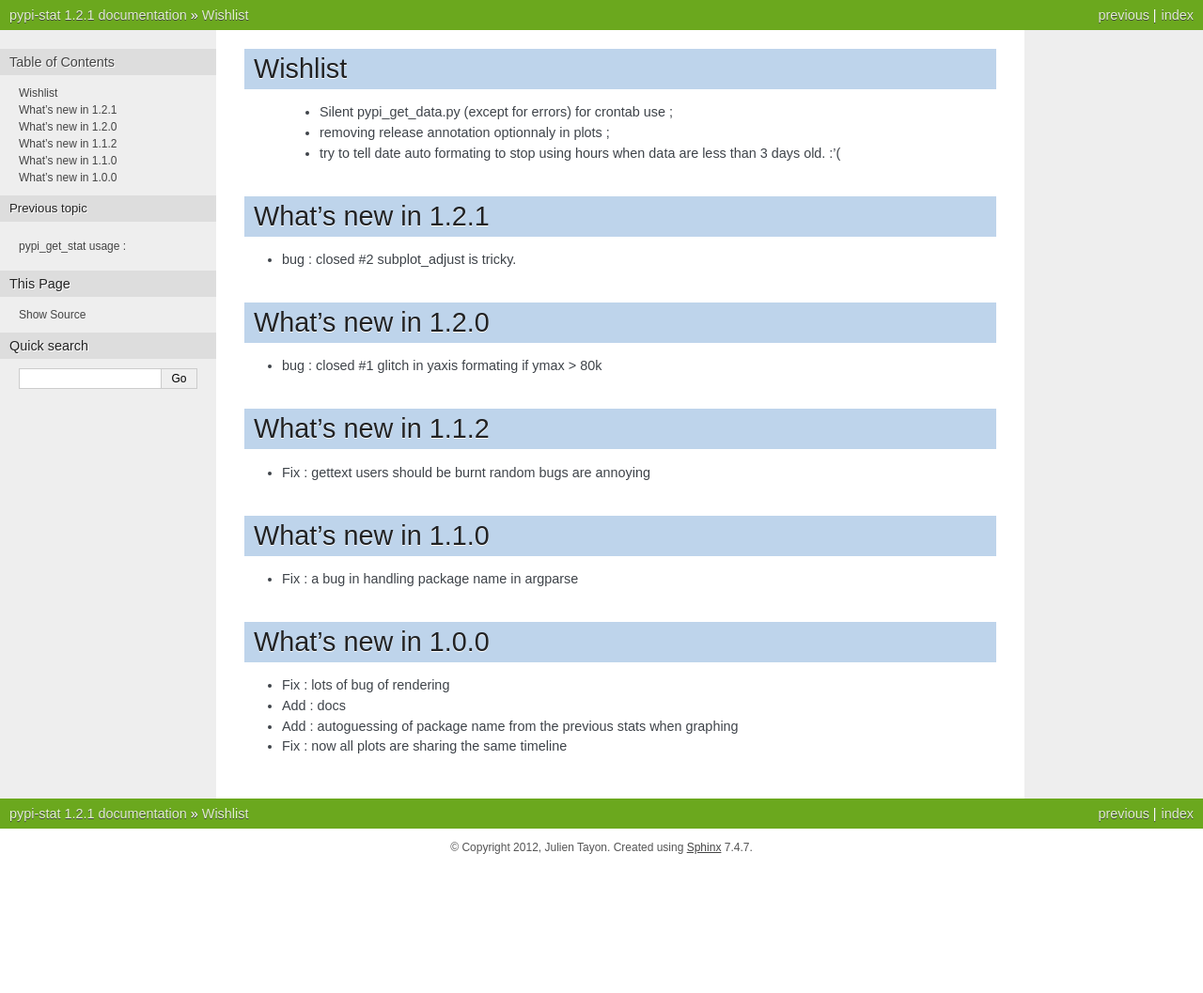
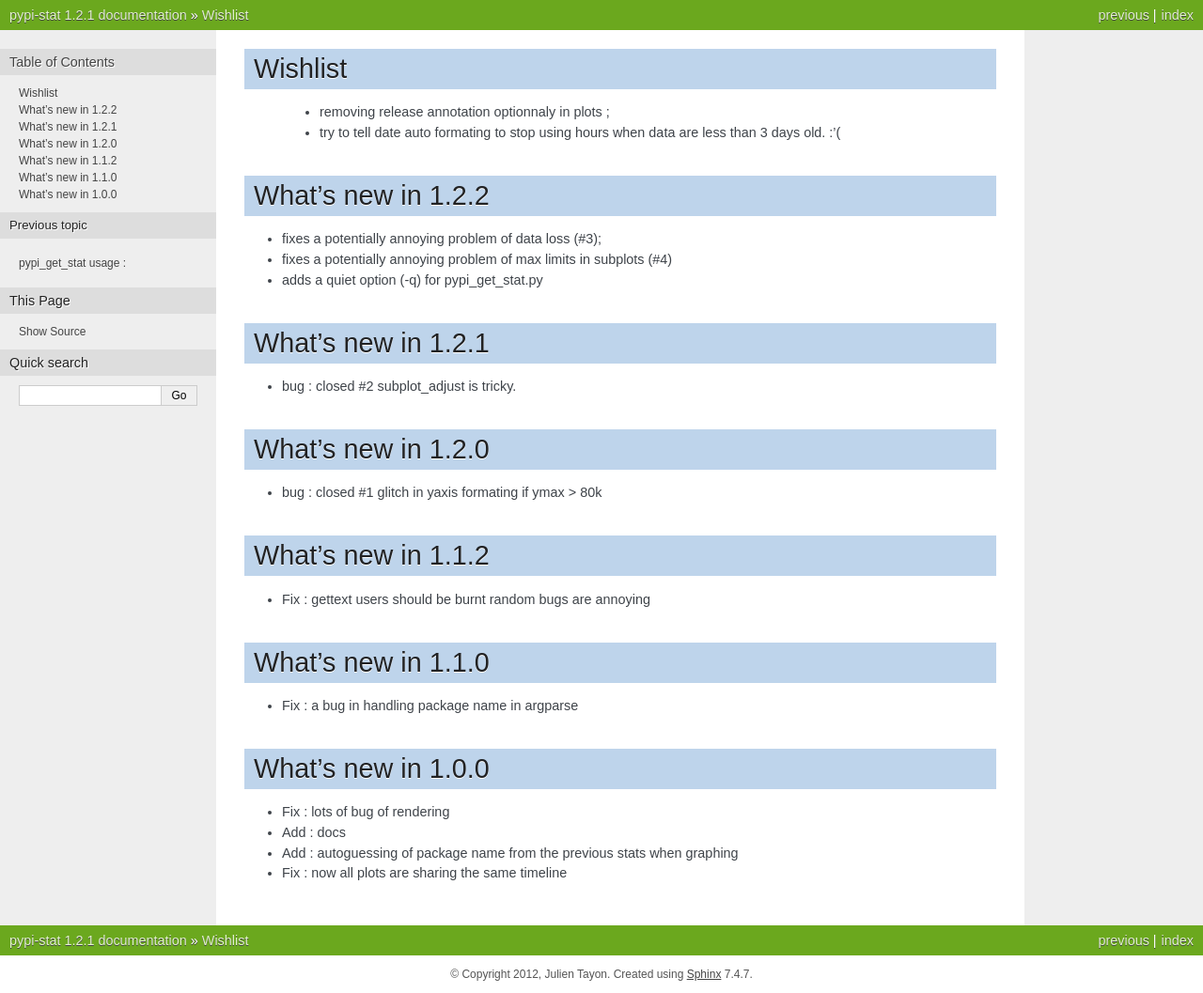
Before and after one commit to jul/pypi-stat, a Sphinx documentation site: the page built from docs/source/new.rst, in a window 1280 px wide. Shown: the whole page at 94% size. Built offline with Sphinx 7.4.7, drawn with Linux system fonts in a browser that asks for light colours; before the commit the page ends 922 px from its top, so only the background shows below that.

Commit message:
new docs

```diff
--- a/docs/source/conf.py
+++ b/docs/source/conf.py
@@ -48,7 +48,7 @@ copyright = u'2012, Julien Tayon'
 # built documents.
 #
 # The short X.Y version.
-version = u'1.2.1'
+version = u'1.2.2'
 # The full version, including alpha/beta/rc tags.
 release = u'1.2.1'
 
--- a/docs/source/installation.rst
+++ b/docs/source/installation.rst
@@ -11,10 +11,10 @@ matplotlib:
 
 Prefered way use your pre build packages. (http://matplotlib.sourceforge.net/users/installing.html).
 
-VectorDict:
------------
+archery
+-------
 
- pip install VectorDict
+ pip install archery
 
 pypi-stat:
 ----------
--- a/docs/source/new.rst
+++ b/docs/source/new.rst
@@ -1,9 +1,15 @@
 Wishlist
 ========
 
- * Silent pypi_get_data.py (except for errors) for crontab use ;
  * removing release annotation optionnaly in plots ;
  * try to tell date auto formating to stop using hours when data are less than 3 days old.  :'(
+
+What's new in 1.2.2
+===================
+
+* fixes a potentially annoying problem of data loss (#3);
+* fixes a potentially annoying problem of max limits in subplots (#4)
+* adds a quiet option (-q) for pypi_get_stat.py
 
 What's new in 1.2.1
 ===================
```
